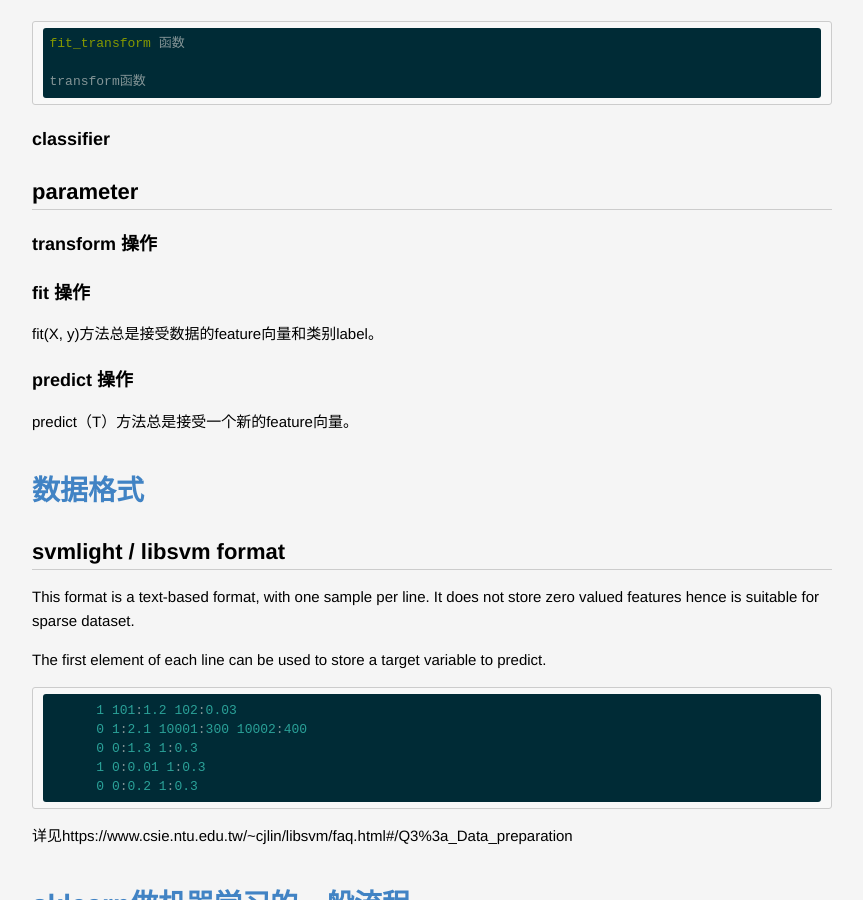
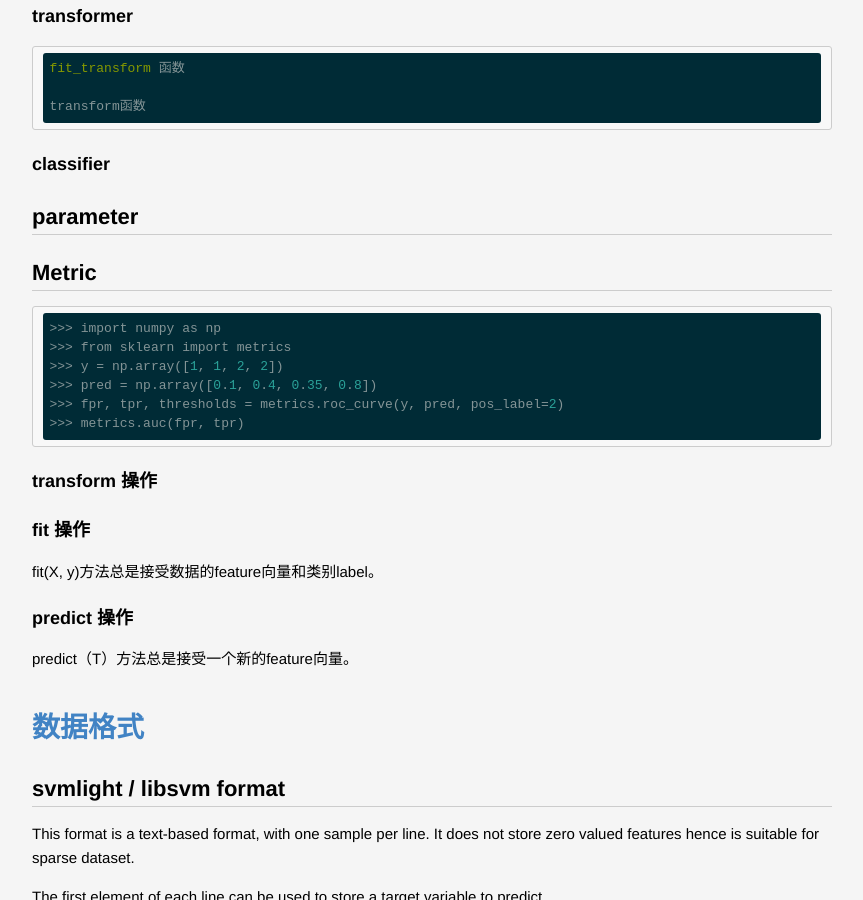
Before and after one commit to lucky521/blog, a Jekyll site: the page built from _posts/ml/2016-12-28-sklearn.markdown, in a window 1280 px wide and 900 px high, scrolled down 1326 px. Shown: the whole window, without its empty margins (208-1071 px from the left). Built offline with Jekyll 4.4.1, drawn with Linux system fonts in a browser that asks for light colours.

Commit message:
update blog

````diff
--- a/_posts/ml/2016-12-28-sklearn.markdown
+++ b/_posts/ml/2016-12-28-sklearn.markdown
@@ -32,6 +32,17 @@
 
 ## parameter
 
+
+## Metric
+
+```
+>>> import numpy as np
+>>> from sklearn import metrics
+>>> y = np.array([1, 1, 2, 2])
+>>> pred = np.array([0.1, 0.4, 0.35, 0.8])
+>>> fpr, tpr, thresholds = metrics.roc_curve(y, pred, pos_label=2)
+>>> metrics.auc(fpr, tpr)
+```
 
 
 
--- a/_posts/ml/2017-01-01-metrics-to-evaluate-model.markdown
+++ b/_posts/ml/2017-01-01-metrics-to-evaluate-model.markdown
@@ -143,7 +143,7 @@
 机器学习实践中分类器常用的评价指标就是auc，不想搞懂，简单用的话，记住一句话就行。auc取值范围[0.5, 1]，越大表示越好，小于0.5的把结果取反就行。
 
 roc曲线下的面积就是auc，所以要先搞清楚roc - receiver operating characteristic curve。
-ROC曲线是以横坐标为FPR，以纵坐标为TPR，划出的一条曲线。
+ROC曲线是以横坐标为 FPR ，以纵坐标为 TPR ，划出的一条曲线。
 ROC曲线越靠拢(0,1)点，越偏离45度对角线越好，Sensitivity、Specificity越大效果越好。
 
 AUC(Area under Curve)：Roc曲线下的面积，显然这个面积的数值不会大于1。
--- a/_posts/ml/2017-10-26-tensorflow.markdown
+++ b/_posts/ml/2017-10-26-tensorflow.markdown
@@ -1968,7 +1968,7 @@
 
 
 
-# Tensorflow 多语言支持
+# Tensorflow 跨语言支持
 
 大多数情况下，我们使用Python来进行模型训练，所有可用的Python API都在 https://tensorflow.google.cn/api_docs/python
 
@@ -2004,5 +2004,7 @@
 ```
 
 
+## OpKernel
+
 
 ## TFX API
````
Also changed, not shown: _posts/ml/2018-03-25-boosting.markdown (+11 -0 lines).
